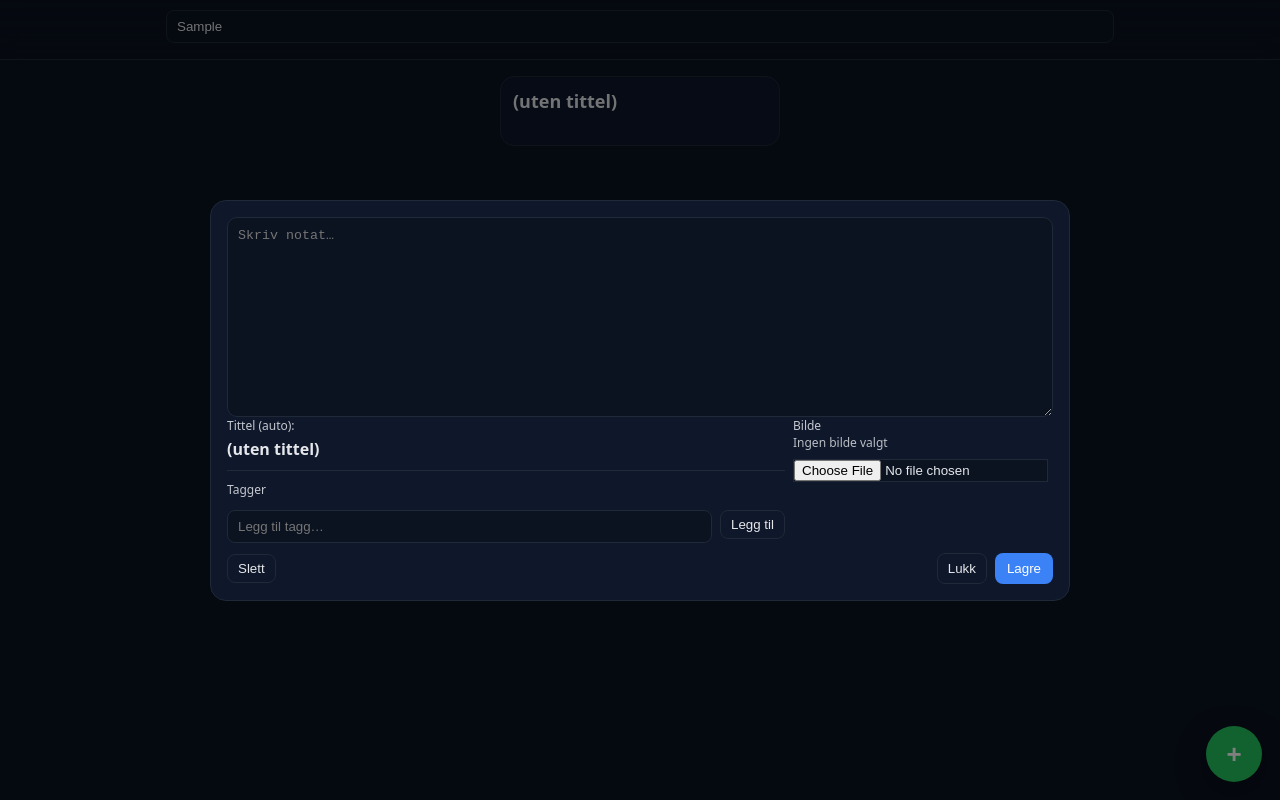
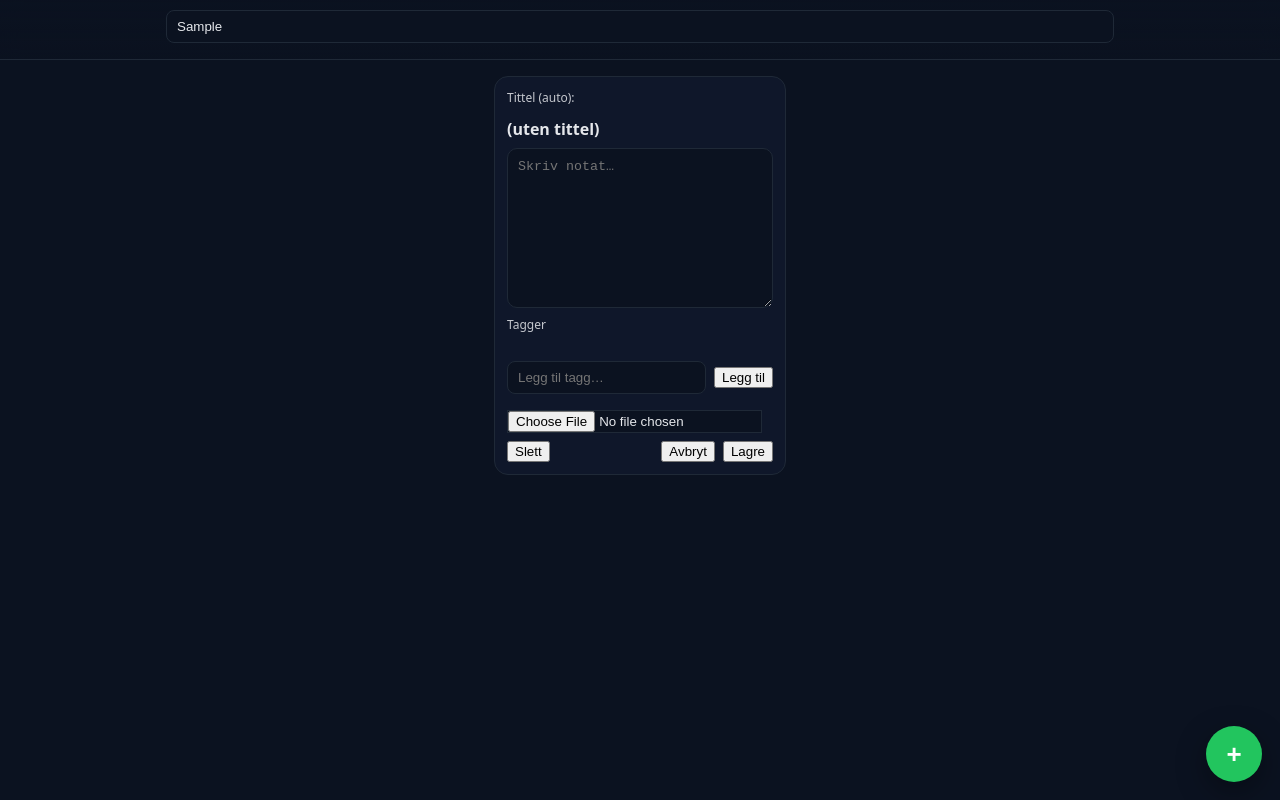
Before and after one commit to heartbar369/storm, a React (Vite) app: page / in a window 1280 px wide. Both pictures are taken after typing "Sample" into the empty fields and a click on the button "Nytt notat". Built offline with nearby package versions, Linux system fonts and the light colour scheme.

Commit message:
feat: inline editor, live tag suggestions, iOS PWA meta

```diff
--- a/index.html
+++ b/index.html
@@ -18,3 +18,5 @@
   <body>
     <div id="root"></div>
     <script type="module" src="/src/main.tsx"></script>
+  </body>
+</html>
--- a/src/App.tsx
+++ b/src/App.tsx
@@ -103,10 +103,10 @@ function TopBar({
   );
 }
 
-function Card({ note, onOpen, onClickTag }: { note: Note; onOpen: () => void; onClickTag: (t: string) => void; }) {
-  const bodyPreview = note.body.split(/\\r\\n|\\n|\\r|\\u2028|\\u2029/).slice(0, 6).join('\\n');
+function ReadCard({ note, onEdit, onClickTag }: { note: Note; onEdit: () => void; onClickTag: (t: string) => void; }) {
+  const bodyPreview = note.body.split(/\r\n|\n|\r|\u2028|\u2029/).join('\n');
   return (
-    <div className="card" onClick={onOpen}>
+    <div className="card">
       {note.image && <img src={note.image} alt="" />}
       <h3>{note.title || '(uten tittel)'}</h3>
       <p>{bodyPreview}</p>
@@ -117,34 +117,39 @@ function Card({ note, onOpen, onClickTag }: { note: Note; onOpen: () => void; on
           </span>
         ))}
       </div>
+      <div className="edit-actions">
+        <button className="ghost" onClick={onEdit}>Rediger</button>
+        <span className="small">Oppdatert: {new Date(note.updatedAt || note.createdAt).toLocaleString()}</span>
+      </div>
     </div>
   );
 }
 
-function Draft({
+function EditCard({
   note,
-  onClose,
   onSave,
-  onDelete
+  onDelete,
+  onCancel
 }: {
   note: Note;
-  onClose: () => void;
   onSave: (n: Note) => void;
   onDelete: (id: string) => void;
+  onCancel: () => void;
 }) {
   const [body, setBody] = useState(note.body);
   const [tags, setTags] = useState<string[]>(note.tags);
   const [tagInput, setTagInput] = useState('');
   const [image, setImage] = useState<string | undefined>(note.image);
+  const textRef = useRef<HTMLTextAreaElement | null>(null);
+  const [selectedWord, setSelectedWord] = useState<string | null>(null);
+  const [cursorWord, setCursorWord] = useState<string | null>(null);
 
   useEffect(() => { setBody(note.body); setTags(note.tags); setImage(note.image); }, [note.id]);
 
   const title = useMemo(() => computedTitleFromBody(body), [body]);
 
-  const allTags = useMemo(() => Array.from(new Set((note.tags.concat(tags)))) , [note.tags, tags]);
-
+  // All tags in storage (for suggestions)
   const candidateTags = useMemo(() => {
-    // From *all* tags in storage (from other notes)
     const all = new Set<string>();
     try {
       const raw = localStorage.getItem('storm_notes');
@@ -156,36 +161,21 @@ function Draft({
     return Array.from(all).filter(t => !tags.includes(t));
   }, [tags]);
 
-  const suggestions = useMemo(() => {
-    const q = tagInput.trim().toLowerCase();
-    // Score: freq + 3×co-occurrence + prefix boost + contains boost
-    const freq: Record<string, number> = {};
+  // Frequency map
+  const freq: Record<string, number> = useMemo(() => {
+    const f: Record<string, number> = {};
     try {
       const raw = localStorage.getItem('storm_notes');
       if (raw) {
         const arr = JSON.parse(raw) as Note[];
-        for (const n of arr) for (const t of n.tags) freq[t] = (freq[t] || 0) + 1;
+        for (const n of arr) for (const t of n.tags) f[t] = (f[t] || 0) + 1;
       }
     } catch {}
+    return f;
+  }, []);
 
-    const co: Record<string, number> = {};
-    for (const t of candidateTags) {
-      let c = 0;
-      for (const exist of tags) { if (t === exist) continue; if (exist && t) c += 1; }
-      co[t] = c; // simple co-occurrence proxy
-    }
-
-    const score = (t: string) => {
-      const base = (freq[t] || 0) + 3 * (co[t] || 0);
-      const str = t.toLowerCase();
-      const prefix = q && str.startsWith(q) ? 2 : 0;
-      const contains = q && str.includes(q) ? 0.5 : 0;
-      return base + prefix + contains;
-    };
-
-    const pool = q ? candidateTags.filter(t => t.toLowerCase().includes(q)) : candidateTags;
-    return pool.sort((a, b) => score(b) - score(a)).slice(0, 10);
-  }, [candidateTags, tags, tagInput]);
+  // Simple co-occurrence proxy to current tags
+  const coScore = (t: string) => tags.reduce((s, ex) => s + (ex && t ? 1 : 0), 0);
 
   function addTag(t: string) {
     const clean = t.trim(); if (!clean) return;
@@ -193,7 +183,6 @@ function Draft({
     setTags([...tags, clean]);
     setTagInput('');
   }
-
   function removeTag(t: string) { setTags(tags.filter(x => x !== t)); }
 
   function onPickFile(e: React.ChangeEvent<HTMLInputElement>) {
@@ -201,9 +190,8 @@ function Draft({
     if (!f) return;
     const reader = new FileReader();
     reader.onload = () => { setImage(String(reader.result)); };
-    reader.onerror = () => { /* ignore */ };
+    reader.onerror = () => {};
     reader.readAsDataURL(f);
-    // clear input
     e.target.value = '';
   }
 
@@ -211,55 +199,111 @@ function Draft({
     onSave({ ...note, body, title, tags, image, updatedAt: Date.now() });
   }
 
+  // Extract word at cursor
+  function getWordAt(text: string, pos: number) {
+    const left = text.slice(0, pos);
+    const right = text.slice(pos);
+    const leftMatch = left.match(/[\p{L}\p{N}_-]+$/u);
+    const rightMatch = right.match(/^[\p{L}\p{N}_-]+/u);
+    const word = ((leftMatch?.[0] || '') + (rightMatch?.[0] || '')) || '';
+    return word.trim();
+  }
+
+  function handleSelectOrInput() {
+    const ta = textRef.current;
+    if (!ta) return;
+    const start = ta.selectionStart ?? 0;
+    const end = ta.selectionEnd ?? 0;
+    if (end > start) {
+      const sel = ta.value.slice(start, end).trim();
+      const clean = sel.replace(/^[#]+/, '').slice(0, 40);
+      setSelectedWord(clean || null);
+    } else {
+      setSelectedWord(null);
+      const w = getWordAt(ta.value, start);
+      setCursorWord(w || null);
+    }
+  }
+
+  // Suggestions from tagInput box (explicit) + contextual based on cursorWord
+  const inputSuggestions = useMemo(() => {
+    const q = tagInput.trim().toLowerCase();
+    if (!q) return [] as string[];
+    const score = (t: string) => (freq[t] || 0) + 3 * coScore(t) + (t.toLowerCase().startsWith(q) ? 2 : (t.toLowerCase().includes(q) ? 0.5 : 0));
+    const pool = candidateTags.filter(t => t.toLowerCase().includes(q));
+    return pool.sort((a,b)=> score(b)-score(a)).slice(0, 10);
+  }, [tagInput, candidateTags, freq, tags]);
+
+  const contextualSuggestions = useMemo(() => {
+    const w = (cursorWord || '').toLowerCase();
+    if (!w || w.length < 2) return [] as string[];
+    const score = (t: string) => (freq[t] || 0) + 2 * coScore(t) + (t.toLowerCase().startsWith(w) ? 2 : (t.toLowerCase().includes(w) ? 0.5 : 0));
+    const pool = candidateTags.filter(t => t.toLowerCase().includes(w));
+    return pool.sort((a,b)=> score(b)-score(a)).slice(0, 8);
+  }, [cursorWord, candidateTags, freq, tags]);
+
   return (
-    <div className="modal" onClick={onClose}>
-      <div className="sheet" onClick={(e) => e.stopPropagation()}>
-        <div className="row">
-          <textarea value={body} onChange={(e) => setBody(e.target.value)} placeholder="Skriv notat…" />
-        </div>
-        <div className="row">
-          <div style={{ flex: 1 }}>
+    <div className="editcard">
+      {image && <img src={image} alt="" />}
       <div className="small">Tittel (auto):</div>
       <div style={{ fontWeight: 700, marginTop: 4 }}>{title || '(uten tittel)'}</div>
-            <hr className="hr" />
+
+      <textarea
+        ref={textRef}
+        value={body}
+        onChange={(e) => { setBody(e.target.value); handleSelectOrInput(); }}
+        onSelect={handleSelectOrInput}
+        onKeyUp={handleSelectOrInput}
+        placeholder="Skriv notat…"
+        style={{ width: '100%', minHeight: 160, padding: 10, borderRadius: 10 }}
+      />
+
+      {/* Quick action when selecting a word */}
+      {selectedWord && selectedWord.length > 0 && (
+        <div className="suggestion-bar">
+          <button className="suggestion-pill" onClick={() => { addTag(selectedWord); setSelectedWord(null); }}>Legg til tagg: {selectedWord}</button>
+        </div>
+      )}
+
+      {/* Contextual suggestions while typing */}
+      {contextualSuggestions.length > 0 && (
+        <div className="suggestion-bar">
+          {contextualSuggestions.map(t => (
+            <button key={t} className="suggestion-pill" onClick={() => addTag(t)}>#{t}</button>
+          ))}
+        </div>
+      )}
+
       <div className="small">Tagger</div>
       <div className="tag-suggestion-list">
         {tags.map(t => (
           <TagPill key={t} tag={t} onRemove={() => removeTag(t)} />
         ))}
       </div>
+
       <div className="row" style={{ marginTop: 6 }}>
         <input className="input" placeholder="Legg til tagg…" value={tagInput}
           onChange={(e) => setTagInput(e.target.value)}
           onKeyDown={(e) => { if (e.key === 'Enter') addTag(tagInput); }} />
         <button className="ghost" onClick={() => addTag(tagInput)}>Legg til</button>
       </div>
-            {suggestions.length > 0 && (
+      {inputSuggestions.length > 0 && (
         <div className="tag-suggestion-list">
-                {suggestions.map(t => (
+          {inputSuggestions.map(t => (
             <TagPill key={t} tag={t} onClick={() => addTag(t)} />
           ))}
         </div>
       )}
-          </div>
-          <div style={{ width: 260 }}>
-            <div className="small">Bilde</div>
-            {image ? (
-              <img src={image} alt="" />
-            ) : (
-              <div className="small" style={{ opacity: .8 }}>Ingen bilde valgt</div>
-            )}
+
       <div className="row" style={{ marginTop: 8 }}>
         <input id="filepick" type="file" accept="image/*" onChange={onPickFile} />
       </div>
-          </div>
-        </div>
-        <div className="actions">
+
+      <div className="edit-actions">
         <button className="ghost" onClick={() => onDelete(note.id)}>Slett</button>
         <div style={{ display: 'flex', gap: 8 }}>
-            <button className="ghost" onClick={onClose}>Lukk</button>
+          <button className="ghost" onClick={onCancel}>Avbryt</button>
           <button className="primary" onClick={persist}>Lagre</button>
-          </div>
         </div>
       </div>
     </div>
@@ -269,71 +313,68 @@ function Draft({
 export default function App() {
   const { notes, setNotes } = useNotes();
   const [selected, setSelected] = useState<string[]>([]);
-  const [draftId, setDraftId] = useState<string | null>(null);
-
-  const draft = useMemo(() => notes.find(n => n.id === draftId) || null, [draftId, notes]);
+  const [editingId, setEditingId] = useState<string | null>(null);
 
   const { direct, related } = useMemo(() => directAndRelatedNotes(notes, selected), [notes, selected]);
+
+  // Feed order: oldest -> newest (newest at the bottom)
+  const baseOrder = useMemo(() => notes.slice().sort((a,b)=> (a.updatedAt||a.createdAt)-(b.updatedAt||b.createdAt)), [notes]);
+
   const visible = useMemo(() => {
-    if (selected.length === 0) return notes.slice().sort((a,b)=> (b.updatedAt||b.createdAt)-(a.updatedAt||a.createdAt));
+    if (selected.length === 0) return baseOrder;
     const rel = related.map(x => x.note);
-    return [...direct, ...rel];
-  }, [notes, direct, related, selected]);
-
-  function openDraft(id: string) { setDraftId(id); }
+    const ordered = [...direct, ...rel];
+    return ordered.sort((a,b)=> (a.updatedAt||a.createdAt)-(b.updatedAt||b.createdAt));
+  }, [baseOrder, direct, related, selected]);
 
   function addNote() {
     const now = Date.now();
-    const n: Note = {
-      id: uid(),
-      title: '',
-      body: '',
-      tags: selected.slice(),
-      createdAt: now,
-      updatedAt: now,
-    };
-    setNotes([n, ...notes]);
-    setDraftId(n.id);
+    const n: Note = { id: uid(), title: '', body: '', tags: selected.slice(), createdAt: now, updatedAt: now };
+    // push to the end (newest at bottom)
+    setNotes([...notes, n]);
+    setEditingId(n.id);
   }
 
   function saveNote(n: Note) {
     setNotes(notes.map(x => x.id === n.id ? n : x));
+    setEditingId(null);
   }
 
   function deleteNote(id: string) {
     setNotes(notes.filter(n => n.id !== id));
-    setDraftId(null);
+    setEditingId(null);
   }
 
   function addTagToDraft(t: string) {
-    if (!draft) return;
+    if (!editingId) return;
     const tag = t.trim(); if (!tag) return;
-    if (draft.tags.includes(tag)) return;
-    saveNote({ ...draft, tags: [...draft.tags, tag], updatedAt: Date.now() });
+    setNotes(notes.map(n => n.id === editingId && !n.tags.includes(tag) ? { ...n, tags: [...n.tags, tag], updatedAt: Date.now() } : n));
   }
 
   return (
     <div className="app">
-      <TopBar notes={notes} selected={selected} setSelected={setSelected} draftOpen={!!draft} onAddTagToDraft={addTagToDraft} />
+      <TopBar notes={notes} selected={selected} setSelected={setSelected} draftOpen={!!editingId} onAddTagToDraft={addTagToDraft} />
 
       <div className="container">
         {selected.length > 0 && (
           <div className="small" style={{ margin: '6px 0 12px' }}>
-            Direkte treff først. Deretter relaterte notater.
+            Direkte treff først. Deretter relaterte notater. (Nyeste nederst)
           </div>
         )}
         <div className="feed">
           {visible.map(n => (
-            <Card key={n.id} note={n} onOpen={() => openDraft(n.id)} onClickTag={(t) => setSelected(prev => prev.includes(t) ? prev : [...prev, t])} />
+            <div key={n.id}>
+              {editingId === n.id ? (
+                <EditCard note={n} onSave={saveNote} onDelete={deleteNote} onCancel={() => setEditingId(null)} />
+              ) : (
+                <ReadCard note={n} onEdit={() => setEditingId(n.id)} onClickTag={(t) => setSelected(prev => prev.includes(t) ? prev : [...prev, t])} />
+              )}
+            </div>
           ))}
         </div>
       </div>
 
       <button className="fab" title="Nytt notat" onClick={addNote}>+</button>
-
-      {draft && (
-        <Draft note={draft} onClose={() => setDraftId(null)} onSave={saveNote} onDelete={deleteNote} />
-      )}
     </div>
   );
 }
--- a/src/index.css
+++ b/src/index.css
@@ -62,6 +62,7 @@ input, textarea { color: var(--text); background: #0b1220; border: 1px solid var
   box-shadow: 0 10px 30px rgba(0,0,0,.35);
 }
 
+/* (Tidligere modal beholdes for ev. gjenbruk; ikke i bruk nå) */
 .modal {
   position: fixed; inset: 0; z-index: 30; display: grid; place-items: center;
   background: rgba(0,0,0,.5);
```
Lines whose indentation alone changed are shown as unchanged.
